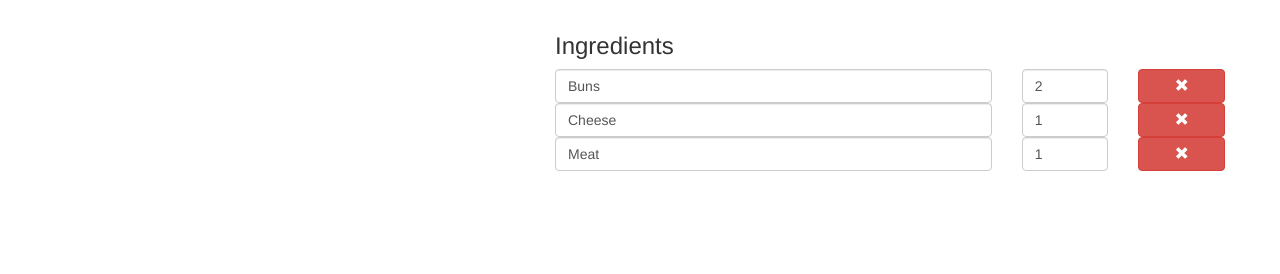
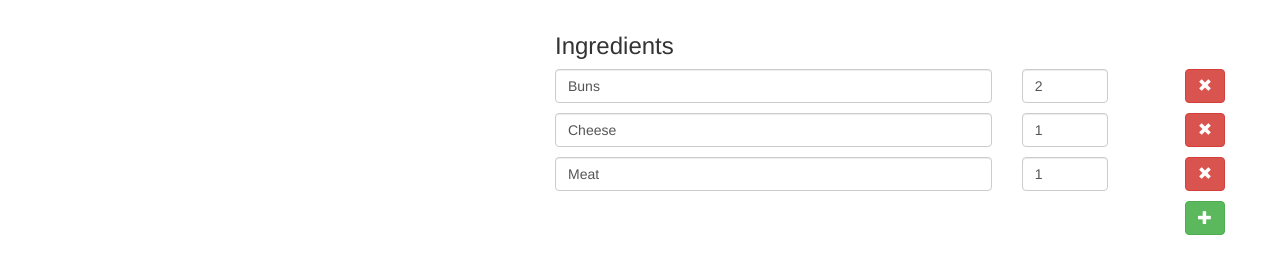
Before and after one commit to felipeebs/angular4-recipe-book, an Angular app: page /recipes/1/edit in a window 1280 px wide. Shown: the part 416-690 px from the top of the page. Built offline with nearby package versions, Linux system fonts and the light colour scheme.

Commit message:
Adding new Ingredient Controls

```diff
--- a/src/app/recipes/recipe-edit/recipe-edit.component.html
+++ b/src/app/recipes/recipe-edit/recipe-edit.component.html
@@ -44,6 +44,7 @@
   <div class="col-xs-12" formArrayName="ingredients">
     <h3>Ingredients</h3>
     <div class="row"
+         style="margin-bottom: 10px;"
          *ngFor="let ingredient of recipeForm.get('ingredients').controls; let i = index"
          [formGroupName]="i">
       <div class="col-xs-8">
@@ -57,9 +58,17 @@
                class="form-control">
       </div>
       <div class="col-xs-2">
-        <button class="btn btn-danger btn-block" type="button">
+        <button class="btn btn-danger pull-right" type="button">
           <span class="glyphicon glyphicon-remove"></span>
           <span class="sr-only">Remove</span>
+        </button>
+      </div>
+    </div>
+    <div class="row">
+      <div class="col-xs-12">
+        <button class="btn btn-success pull-right" type="button" (click)="onAddIngredient()">
+          <span class="glyphicon glyphicon-plus"></span>
+          <span class="sr-only">Add</span>
         </button>
       </div>
     </div>
--- a/src/app/recipes/recipe-edit/recipe-edit.component.ts
+++ b/src/app/recipes/recipe-edit/recipe-edit.component.ts
@@ -41,7 +41,7 @@ export class RecipeEditComponent implements OnInit {
       recipeImagePath = recipe.imageUrl;
       recipeDescription = recipe.description;
       if (recipe['ingredients']) {
-        for (let ingredient of recipe.ingredients) {
+        for (const ingredient of recipe.ingredients) {
           recipeIngredients.push(new FormGroup({
             'name': new FormControl(ingredient.name),
             'amount': new FormControl(ingredient.amount)
@@ -60,4 +60,11 @@ export class RecipeEditComponent implements OnInit {
   onSubmit() {
     console.log(this.recipeForm.value);
   }
+
+  onAddIngredient() {
+    (<FormArray>this.recipeForm.get('ingredients')).push(new FormGroup({
+      'name': new FormControl(),
+      'amount': new FormControl()
+    }));
+  }
 }
```
